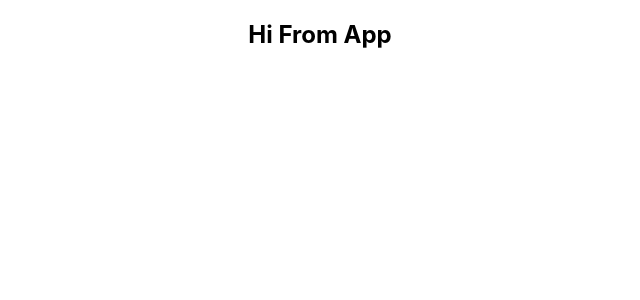
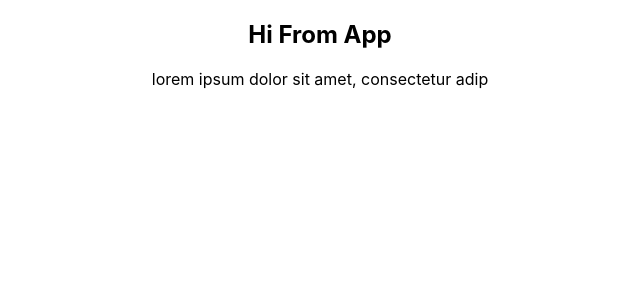
Before and after one commit to fatherhood-Tech/Portfolio, a React (Create React App) app: page / in a window 1280 px wide. Shown: the top 300 px of the page, without its empty margins (320-960 px from the left). Built offline with nearby package versions, Linux system fonts and the light colour scheme.

Commit message:
checking commits

```diff
--- a/src/App.js
+++ b/src/App.js
@@ -5,6 +5,9 @@ function App() {
   return (
     <div className="App">
       <h2>Hi From App</h2>
+      <p>
+        lorem ipsum dolor sit amet, consectetur adip
+      </p>
     </div>
   );
 }
```
